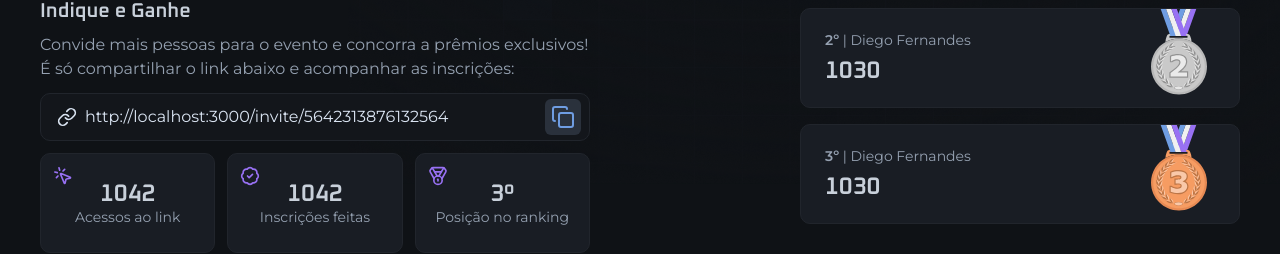
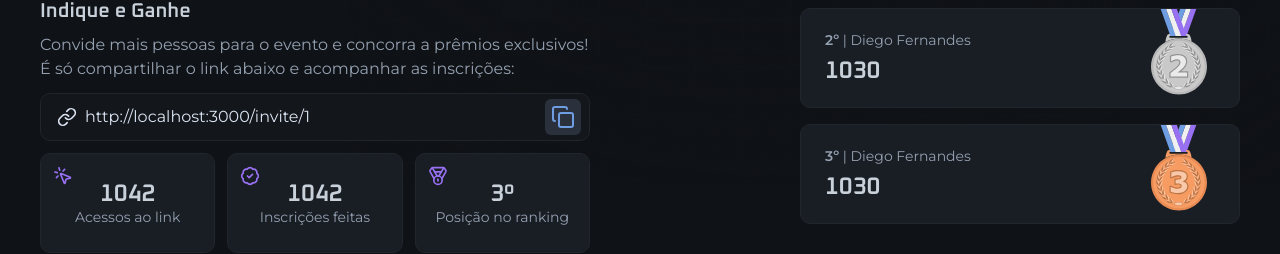
Before and after one commit to LegendarioP/nlw-connect, a Next.js app in the folder web/: page /invite/1 in a window 1280 px wide. Shown: the part 362-616 px from the top of the page. Built offline with nearby package versions, Linux system fonts and the light colour scheme.

Commit message:
feat: updatin params props from the new invite page

```diff
--- a/web/src/app/invite/[subscriberId]/page.tsx
+++ b/web/src/app/invite/[subscriberId]/page.tsx
@@ -4,8 +4,16 @@
 import Image from "next/image"
 import logo from "../../../assets/logo.svg"
 
-export default function invitePage() {
-  const inviteLink = "http://localhost:3000/invite/5642313876132564"
+interface InvitePageProps {
+  params: Promise<{
+    subscriberId: string
+  }>
+}
+
+export default async function invitePage(props: InvitePageProps) {
+  const { subscriberId } = await props.params
+
+  const inviteLink = `http://localhost:3000/invite/${subscriberId}`
 
   return (
     <div className="min-h-dvh flex items-center justify-between gap-16 flex-col md:flex-row">
```
